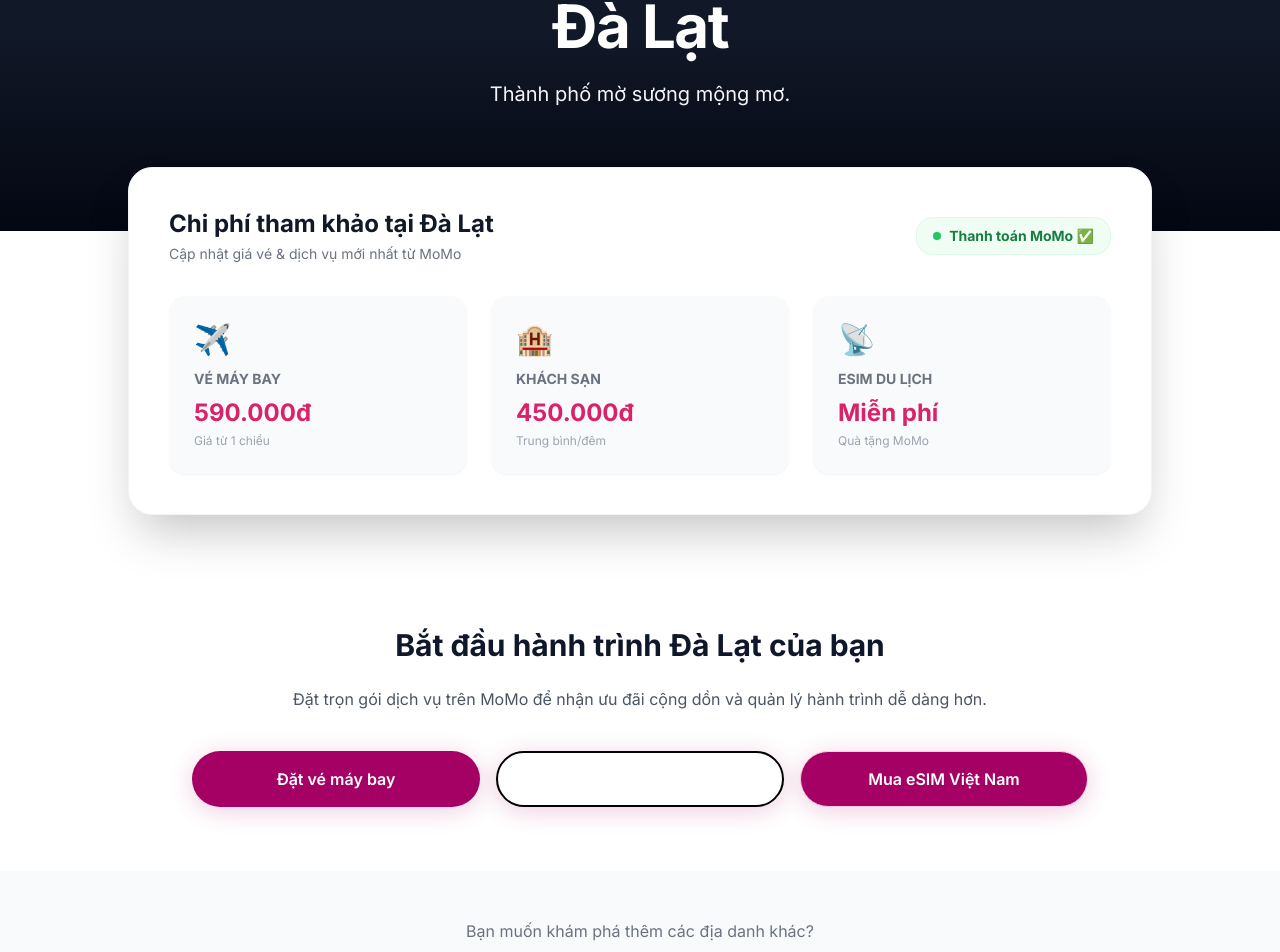
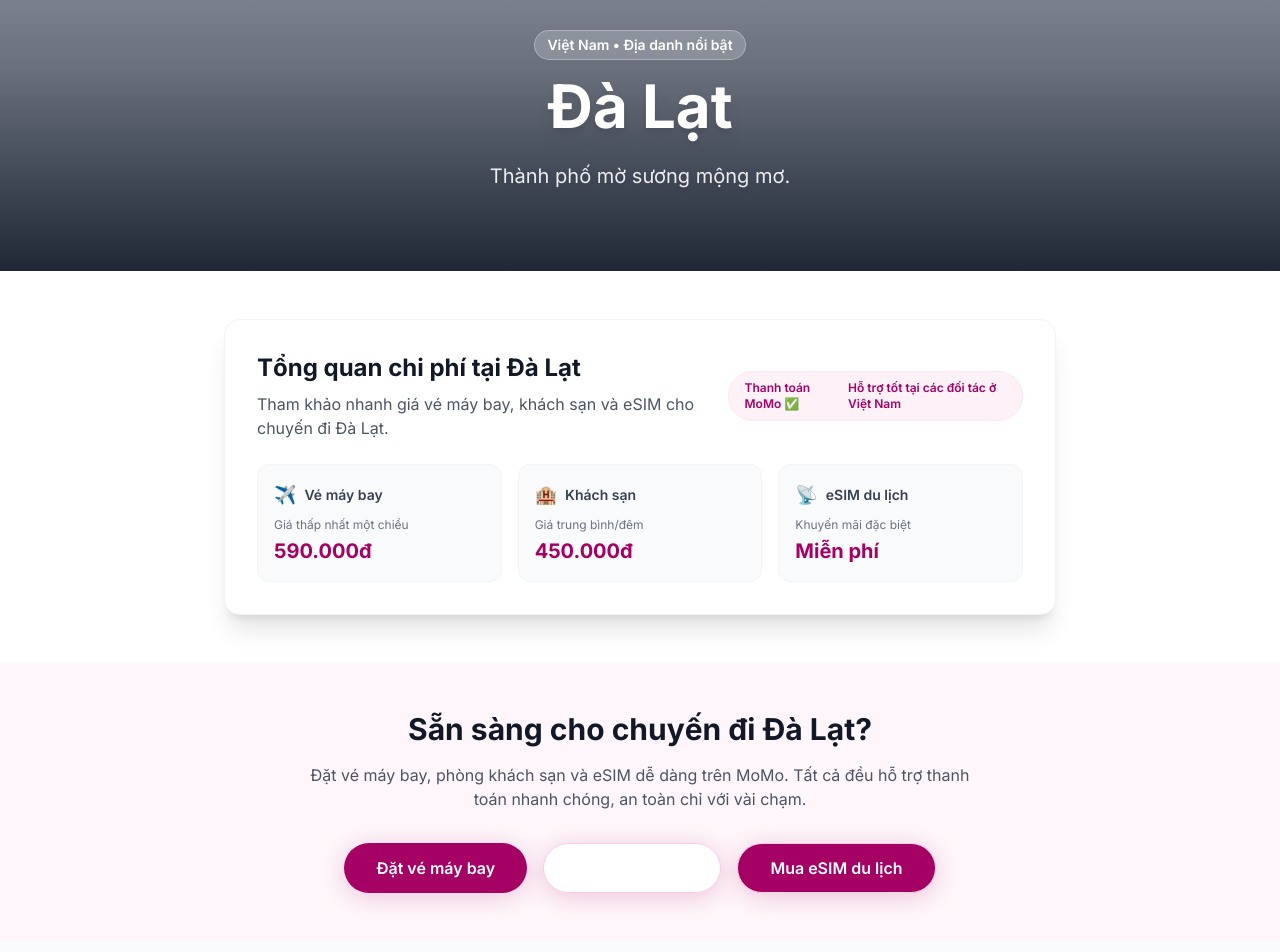
Before and after one commit to vanhien26/momo-travel, a Next.js app: page /diem-den/viet-nam/da-lat in a window 1280 px wide. Shown: the part 279-1231 px from the top of the page. Built offline with nearby package versions, Linux system fonts and the light colour scheme.

Commit message:
final_bug

```diff
--- a/src/app/diem-den/[countrySlug]/[locationSlug]/page.tsx
+++ b/src/app/diem-den/[countrySlug]/[locationSlug]/page.tsx
@@ -12,7 +12,6 @@ interface PageProps {
     };
 }
 
-// Cố định tham số để Next.js build Static Pages chính xác
 export function generateStaticParams() {
     return COUNTRIES.flatMap((country) =>
         country.locations.map((loc) => ({
@@ -22,11 +21,9 @@ export function generateStaticParams() {
     );
 }
 
-// Tối ưu SEO cho từng địa danh
 export async function generateMetadata({ params }: PageProps): Promise<Metadata> {
-    const { countrySlug, locationSlug } = params;
-    const country = COUNTRIES.find((c) => c.slug === countrySlug);
-    const location = country?.locations.find((l) => l.slug === locationSlug);
+    const country = COUNTRIES.find((c) => c.slug === params.countrySlug);
+    const location = country?.locations.find((l) => l.slug === params.locationSlug);
 
     if (!country || !location) {
         return {
@@ -36,19 +33,18 @@ export async function generateMetadata({ params }: PageProps): Promise<Metadata>
 
     return {
         title: `Du lịch ${location.name}, ${country.name} - Giá vé & khách sạn | MoMo Travel`,
-        description: `${location.description} Tham khảo giá vé máy bay từ ${location.flightPrice.toLocaleString('vi-VN')}đ, khách sạn và eSIM cho chuyến đi ${location.name} tại MoMo.`,
+        description: `${location.description} Tham khảo giá vé máy bay, khách sạn và eSIM cho chuyến đi ${location.name}.`,
         openGraph: {
-            title: `Kinh nghiệm du lịch ${location.name} tự túc - MoMo Travel`,
-            description: location.description,
+            title: `Du lịch ${location.name}, ${country.name} - MoMo Travel`,
+            description: `${location.description}`,
             images: [location.image || country.heroImage],
         },
     };
 }
 
 export default function LocationDetailPage({ params }: PageProps) {
-    const { countrySlug, locationSlug } = params;
-    const country = COUNTRIES.find((c) => c.slug === countrySlug);
-    const location = country?.locations.find((l) => l.slug === locationSlug);
+    const country = COUNTRIES.find((c) => c.slug === params.countrySlug);
+    const location = country?.locations.find((l) => l.slug === params.locationSlug);
 
     if (!country || !location) {
         notFound();
@@ -64,133 +60,159 @@ export default function LocationDetailPage({ params }: PageProps) {
     const hasEsim = typeof location.eSimPrice === 'number' && location.eSimPrice >= 0;
 
     return (
-        <main className="overflow-x-hidden bg-white dark:bg-gray-950">
-            {/* Breadcrumb - Tối ưu SEO Silo */}
-            <nav className="bg-gray-50 dark:bg-gray-900 border-b border-gray-200 dark:border-gray-800">
-                <div className="container mx-auto px-4 py-3 text-sm text-gray-600 dark:text-gray-400 flex flex-wrap items-center gap-1">
+        <main className="overflow-x-hidden">
+            {/* Breadcrumb */}
+            <nav className="bg-[var(--bg-secondary)] border-b border-gray-200 dark:border-gray-800">
+                <div className="container-content py-3 text-sm text-[var(--text-secondary)] flex flex-wrap items-center gap-1">
                     {breadcrumbs.map((item, idx) => (
                         <span key={item.href} className="flex items-center gap-1">
                             {idx < breadcrumbs.length - 1 ? (
-                                <Link href={item.href} className="hover:text-momo-600 transition-colors">
+                                <Link href={item.href} className="hover:text-momo-600 dark:hover:text-momo-400">
                                     {item.name}
                                 </Link>
                             ) : (
-                                <span className="font-semibold text-gray-900 dark:text-white">{item.name}</span>
+                                <span className="font-semibold text-[var(--text-primary)]">{item.name}</span>
                             )}
-                            {idx < breadcrumbs.length - 1 && <span className="mx-1">/</span>}
+                            {idx < breadcrumbs.length - 1 && <span>/</span>}
                         </span>
                     ))}
                 </div>
             </nav>
 
-            {/* 1. Hero Section - Antigravity Design */}
-            <section className="relative min-h-[50vh] flex items-center bg-gray-900 overflow-hidden">
+            {/* 1. Hero & Intro Section */}
+            <section className="relative min-h-[60vh] flex items-center bg-gray-900 overflow-hidden">
                 <div
-                    className="absolute inset-0 z-0 bg-cover bg-center opacity-60 scale-105"
-                    style={{ backgroundImage: `url('${location.image}')` }}
+                    className="absolute inset-0 z-0 bg-cover bg-center opacity-70"
+                    style={{ backgroundImage: `url('${location.image || country.heroImage}')`, backgroundColor: '#e2e8f0' }}
                 />
-                <div className="absolute inset-0 z-10 bg-gradient-to-t from-gray-950 via-gray-900/40 to-transparent" />
+                <div className="absolute inset-0 z-10 bg-gradient-to-t from-gray-900 via-gray-900/40 to-transparent" />
 
-                <div className="relative z-20 container mx-auto px-4 text-center">
-                    <span className="inline-block py-1 px-4 rounded-full bg-momo-600 text-white text-xs font-bold uppercase tracking-wider mb-4 shadow-lg">
-                        Khám phá {country.name}
+                <div className="relative z-20 container-content max-w-4xl text-center pt-20">
+                    <span className="inline-block py-1 px-3 rounded-full bg-white/20 backdrop-blur-md text-white border border-white/30 text-sm font-semibold mb-4">
+                        {country.name} • Địa danh nổi bật
                     </span>
-                    <h1 className="text-4xl md:text-6xl font-black text-white mb-6 tracking-tight">
+                    <h1 className="text-4xl sm:text-5xl md:text-6xl font-extrabold text-white mb-6 drop-shadow-lg">
                         {location.name}
                     </h1>
-                    <p className="text-lg md:text-xl text-gray-100 max-w-2xl mx-auto leading-relaxed drop-shadow-md">
+                    <p className="text-xl text-white/90 drop-shadow-md max-w-2xl mx-auto leading-relaxed">
                         {location.description}
                     </p>
                 </div>
             </section>
 
-            {/* 2. Quick Info Card - Tổng quan chi phí */}
-            <section className="relative z-30 -mt-16 pb-12">
-                <div className="container mx-auto px-4">
-                    <div className="max-w-5xl mx-auto bg-white dark:bg-gray-800 rounded-3xl shadow-2xl p-6 md:p-10 border border-gray-100 dark:border-gray-700">
-                        <div className="flex flex-col md:flex-row justify-between items-start md:items-center mb-8 gap-4">
+            {/* 2. Bảng tóm tắt giá & MoMo Payment */}
+            <section className="bg-white dark:bg-gray-900 py-12 -mt-10 relative z-30">
+                <div className="max-w-4xl mx-auto px-4 sm:px-6 lg:px-8">
+                    <div className="bg-white dark:bg-gray-800 rounded-2xl shadow-xl p-8 border border-gray-100 dark:border-gray-700">
+                        <div className="flex flex-col md:flex-row md:items-center md:justify-between gap-6 mb-6">
                             <div>
-                                <h2 className="text-2xl font-bold text-gray-900 dark:text-white">
-                                    Chi phí tham khảo tại {location.name}
+                                <h2 className="text-2xl font-bold text-gray-900 dark:text-white mb-2">
+                                    Tổng quan chi phí tại {location.name}
                                 </h2>
-                                <p className="text-gray-500 text-sm mt-1">Cập nhật giá vé & dịch vụ mới nhất từ MoMo</p>
+                                <p className="text-gray-600 dark:text-gray-300">
+                                    Tham khảo nhanh giá vé máy bay, khách sạn và eSIM cho chuyến đi {location.name}.
+                                </p>
                             </div>
-                            {country.supportsMoMoPayment && (
-                                <div className="flex items-center gap-2 bg-green-50 dark:bg-green-900/20 text-green-700 dark:text-green-400 px-4 py-2 rounded-2xl border border-green-100 dark:border-green-800 text-sm font-bold">
-                                    <span className="flex h-2 w-2 rounded-full bg-green-500 animate-pulse"></span>
-                                    Thanh toán MoMo ✅
+                            {country.supportsMoMoPayment && country.isAsia && (
+                                <div className="inline-flex items-center gap-2 rounded-full bg-momo-50 dark:bg-momo-900/40 px-4 py-2 text-xs font-semibold text-momo-700 dark:text-momo-300 border border-momo-100 dark:border-momo-800">
+                                    <span>Thanh toán MoMo ✅</span>
+                                    <span className="hidden sm:inline">Hỗ trợ tốt tại các đối tác ở {country.name}</span>
                                 </div>
                             )}
                         </div>
 
-                        <div className="grid grid-cols-1 md:grid-cols-3 gap-6">
-                            {/* Flight */}
-                            <div className="group p-6 rounded-2xl bg-gray-50 dark:bg-gray-900 border border-transparent hover:border-momo-200 transition-all shadow-sm">
-                                <div className="text-3xl mb-3 group-hover:scale-110 transition-transform inline-block">✈️</div>
-                                <h3 className="text-sm font-bold text-gray-500 uppercase">Vé máy bay</h3>
-                                <p className="text-2xl font-black text-momo-600 mt-2">
+                        <div className="grid gap-4 sm:grid-cols-3">
+                            <div className="p-4 rounded-xl bg-gray-50 dark:bg-gray-900/40 border border-gray-100 dark:border-gray-700">
+                                <div className="flex items-center gap-2 mb-2">
+                                    <span className="text-lg">✈️</span>
+                                    <span className="text-sm font-semibold text-gray-700 dark:text-gray-200">
+                                        Vé máy bay
+                                    </span>
+                                </div>
+                                <p className="text-xs text-gray-500 dark:text-gray-400 mb-1">
+                                    Giá thấp nhất một chiều
+                                </p>
+                                <p className="text-xl font-extrabold text-momo-700">
                                     {location.flightPrice.toLocaleString('vi-VN')}đ
                                 </p>
-                                <p className="text-xs text-gray-400 mt-1">Giá từ 1 chiều</p>
                             </div>
 
-                            {/* Hotel */}
-                            <div className="group p-6 rounded-2xl bg-gray-50 dark:bg-gray-900 border border-transparent hover:border-momo-200 transition-all shadow-sm">
-                                <div className="text-3xl mb-3 group-hover:scale-110 transition-transform inline-block">🏨</div>
-                                <h3 className="text-sm font-bold text-gray-500 uppercase">Khách sạn</h3>
-                                <p className="text-2xl font-black text-momo-600 mt-2">
+                            <div className="p-4 rounded-xl bg-gray-50 dark:bg-gray-900/40 border border-gray-100 dark:border-gray-700">
+                                <div className="flex items-center gap-2 mb-2">
+                                    <span className="text-lg">🏨</span>
+                                    <span className="text-sm font-semibold text-gray-700 dark:text-gray-200">
+                                        Khách sạn
+                                    </span>
+                                </div>
+                                <p className="text-xs text-gray-500 dark:text-gray-400 mb-1">
+                                    Giá trung bình/đêm
+                                </p>
+                                <p className="text-xl font-extrabold text-momo-700">
                                     {location.hotelPrice.toLocaleString('vi-VN')}đ
                                 </p>
-                                <p className="text-xs text-gray-400 mt-1">Trung bình/đêm</p>
                             </div>
 
-                            {/* eSIM */}
-                            <div className="group p-6 rounded-2xl bg-gray-50 dark:bg-gray-900 border border-transparent hover:border-momo-200 transition-all shadow-sm">
-                                <div className="text-3xl mb-3 group-hover:scale-110 transition-transform inline-block">📡</div>
-                                <h3 className="text-sm font-bold text-gray-500 uppercase">eSIM Du lịch</h3>
-                                <p className="text-2xl font-black text-momo-600 mt-2">
-                                    {location.eSimPrice === 0 ? 'Miễn phí' : `${location.eSimPrice.toLocaleString('vi-VN')}đ`}
-                                </p>
-                                <p className="text-xs text-gray-400 mt-1">{location.eSimPrice === 0 ? 'Quà tặng MoMo' : 'Nhận mã ngay'}</p>
-                            </div>
+                            {hasEsim && (
+                                <div className="p-4 rounded-xl bg-gray-50 dark:bg-gray-900/40 border border-gray-100 dark:border-gray-700">
+                                    <div className="flex items-center gap-2 mb-2">
+                                        <span className="text-lg">📡</span>
+                                        <span className="text-sm font-semibold text-gray-700 dark:text-gray-200">
+                                            eSIM du lịch
+                                        </span>
+                                    </div>
+                                    <p className="text-xs text-gray-500 dark:text-gray-400 mb-1">
+                                        {location.eSimPrice === 0 ? 'Khuyến mãi đặc biệt' : 'Giá thấp nhất'}
+                                    </p>
+                                    <p className="text-xl font-extrabold text-momo-700">
+                                        {location.eSimPrice === 0
+                                            ? 'Miễn phí'
+                                            : `${location.eSimPrice.toLocaleString('vi-VN')}đ`}
+                                    </p>
+                                </div>
+                            )}
                         </div>
                     </div>
                 </div>
             </section>
 
-            {/* 3. Conversion Section - Combo Tiết Kiệm */}
-            <section className="py-16 container mx-auto px-4">
-                <div className="max-w-4xl mx-auto text-center">
-                    <h2 className="text-3xl font-bold mb-6">Bắt đầu hành trình {location.name} của bạn</h2>
-                    <p className="text-gray-600 dark:text-gray-400 mb-10">
-                        Đặt trọn gói dịch vụ trên MoMo để nhận ưu đãi cộng dồn và quản lý hành trình dễ dàng hơn.
+            {/* 3. CTA đặt vé & khách sạn */}
+            <section className="py-12 bg-momo-50/60 dark:bg-gray-900/60">
+                <div className="max-w-4xl mx-auto px-4 sm:px-6 lg:px-8 text-center">
+                    <h2 className="text-2xl sm:text-3xl font-bold text-gray-900 dark:text-white mb-4">
+                        Sẵn sàng cho chuyến đi {location.name}?
+                    </h2>
+                    <p className="text-gray-600 dark:text-gray-300 mb-8 max-w-2xl mx-auto">
+                        Đặt vé máy bay, phòng khách sạn và eSIM dễ dàng trên MoMo. Tất cả đều hỗ trợ thanh toán
+                        nhanh chóng, an toàn chỉ với vài chạm.
                     </p>
-                    <div className="grid grid-cols-1 sm:grid-cols-2 lg:grid-cols-3 gap-4">
-                        <Button href="/ve-may-bay" className="w-full h-14 rounded-2xl font-bold bg-momo-600 hover:bg-momo-700 text-white transition-all shadow-lg">
+                    <div className="flex flex-wrap justify-center gap-4">
+                        <Button href="/ve-may-bay" className="bg-momo-600 hover:bg-momo-700 text-white px-8 py-3">
                             Đặt vé máy bay
                         </Button>
-                        <Button href={`/khach-san/${country.slug}/${location.slug}`} className="w-full h-14 rounded-2xl font-bold bg-white text-black border-2 border-black hover:bg-gray-50 transition-all">
+                        <Button href="/khach-san" className="bg-white text-momo-700 border border-momo-200 px-8 py-3">
                             Tìm khách sạn
                         </Button>
                         {hasEsim && (
-                            <Button href={`/esim/${country.slug}`} className="w-full h-14 rounded-2xl font-bold bg-momo-100 text-momo-700 border border-momo-200 hover:bg-momo-200 transition-all">
-                                Mua eSIM {country.name}
+                            <Button href="/esim" className="bg-momo-100 text-momo-800 border border-momo-200 px-8 py-3">
+                                Mua eSIM du lịch
                             </Button>
                         )}
                     </div>
                 </div>
             </section>
 
-            {/* 4. Cross-linking - Quay lại hub quốc gia */}
-            <section className="py-12 bg-gray-50 dark:bg-gray-900">
-                <div className="container mx-auto px-4 text-center">
-                    <p className="text-gray-500 mb-6">Bạn muốn khám phá thêm các địa danh khác?</p>
-                    <Link
+            {/* 4. Link ngược về hub quốc gia để tăng internal link */}
+            <section className="py-10 bg-[var(--bg-secondary)]">
+                <div className="container-content text-center">
+                    <p className="text-[var(--text-secondary)] mb-4">
+                        Muốn xem thêm nhiều gợi ý khác tại {country.name}?
+                    </p>
+                    <Button
                         href={`/diem-den/${country.slug}`}
-                        className="inline-flex items-center gap-2 font-bold text-momo-600 hover:underline"
+                        className="bg-momo-600 hover:bg-momo-700 text-white font-bold py-3 px-8 rounded-full"
                     >
-                        ← Xem tất cả điểm đến tại {country.name}
-                    </Link>
+                        Quay lại hub {country.name}
+                    </Button>
                 </div>
             </section>
 
--- a/src/app/diem-den/[countrySlug]/page.tsx
+++ b/src/app/diem-den/[countrySlug]/page.tsx
@@ -4,17 +4,16 @@ import Image from 'next/image';
 import Link from 'next/link';
 import { COUNTRIES } from '@/data/destinations';
 
-// Sửa interface
 interface PageProps {
-  params: { countrySlug: string };
+    params: {
+        countrySlug: string;
+    };
 }
 
-// Sửa hàm component
-export default function CountryPage({ params }: PageProps) {
-  const { countrySlug } = params;
-  // Cập nhật các hàm find dữ liệu sử dụng countrySlug thay vì slug
-  // ...
-}));
+export function generateStaticParams() {
+    return COUNTRIES.map((country) => ({
+        countrySlug: country.slug,
+    }));
 }
 
 export async function generateMetadata({ params }: PageProps): Promise<Metadata> {
```
